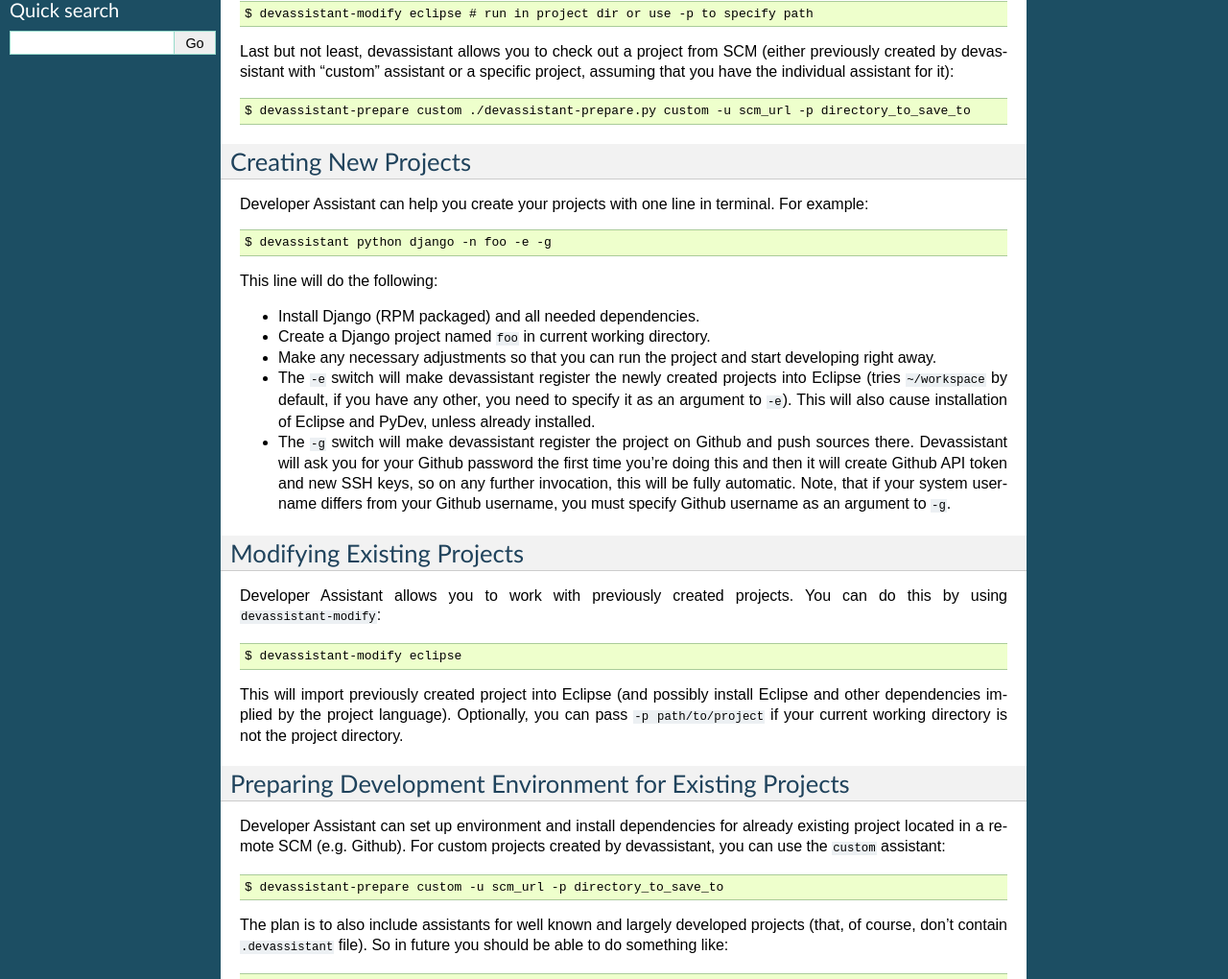
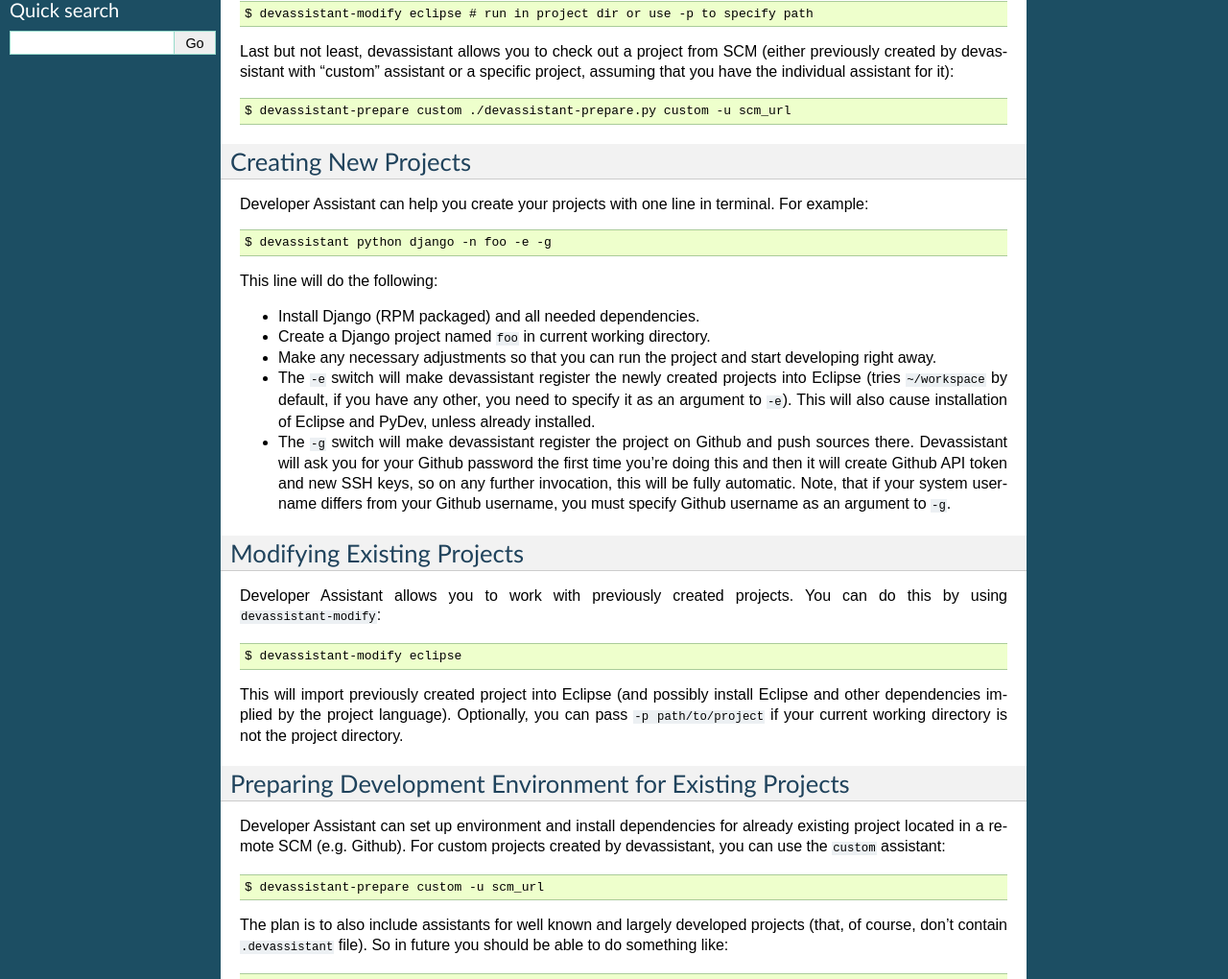
Before and after one commit to devassistant/devassistant, a Sphinx documentation site: the page built from docs/user_documentation.rst, in a window 1280 px wide. Shown: the part 460-1480 px from the top of the page at 96% size. Built offline with Sphinx 7.4.7, drawn with Linux system fonts in a browser that asks for light colours.

Commit message:
Use cwd for path, if not given as a parameter

```diff
--- a/docs/brief-intro.txt
+++ b/docs/brief-intro.txt
@@ -18,4 +18,4 @@
 
 Last but not least, devassistant allows you to check out a project from SCM (either previously created by devassistant with "custom" assistant or a specific project, assuming that you have the individual assistant for it)::
 
-   $ devassistant-prepare custom ./devassistant-prepare.py custom -u scm_url -p directory_to_save_to
+   $ devassistant-prepare custom ./devassistant-prepare.py custom -u scm_url
--- a/docs/user_documentation.rst
+++ b/docs/user_documentation.rst
@@ -56,7 +56,7 @@
 existing project located in a remote SCM (e.g. Github). For custom projects created
 by devassistant, you can use the ``custom`` assistant::
 
-   $ devassistant-prepare custom -u scm_url -p directory_to_save_to
+   $ devassistant-prepare custom -u scm_url
 
 The plan is to also include assistants for well known and largely developed projects
 (that, of course, don't contain ``.devassistant`` file). So in future you should be
```
Also changed, not shown: 1 other file.
